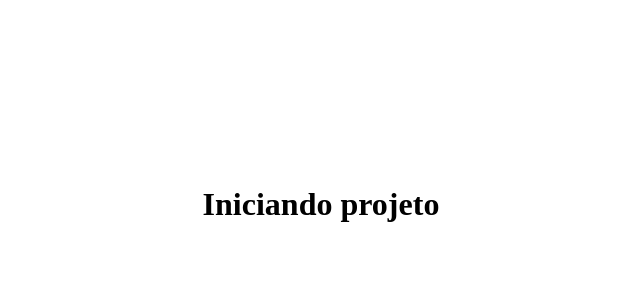
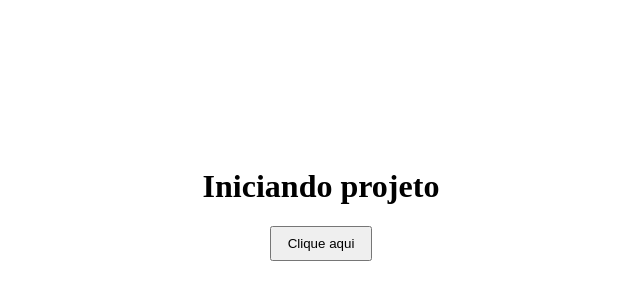
Before and after one commit to euerickap/ecoleta, a plain HTML site: page index.html in a window 1280 px wide. Shown: the part 204-504 px from the top of the page, without its empty margins (319-959 px from the left). Drawn offline with Linux system fonts and the light colour scheme.

Commit message:
adding js script in project

```diff
--- a/index.html
+++ b/index.html
@@ -14,7 +14,11 @@
     <h1>
       Iniciando projeto
     </h1>
+
+    <button class="button" onclick="handleButtonAlert()">Clique aqui</button>
   </div>
+
+  <script src="/script.js"></script>
 </body>
 
 </html>
--- a/main.css
+++ b/main.css
@@ -2,9 +2,14 @@
   height: 100vh;
   display: flex;
   align-items: center;
+  flex-direction: column;
   justify-content: center;
 }
 
 .container>div>h1 {
   font-size: 4rem;
 }
+
+.button {
+  padding: 0.5rem 1rem;
+}
--- /dev/null
+++ b/script.js
@@ -0,0 +1,5 @@
+let buttonContainer = document.querySelector('.button')
+
+function handleButtonAlert() {
+  alert("Bem vindo ao Ecoleta!")
+}
```
